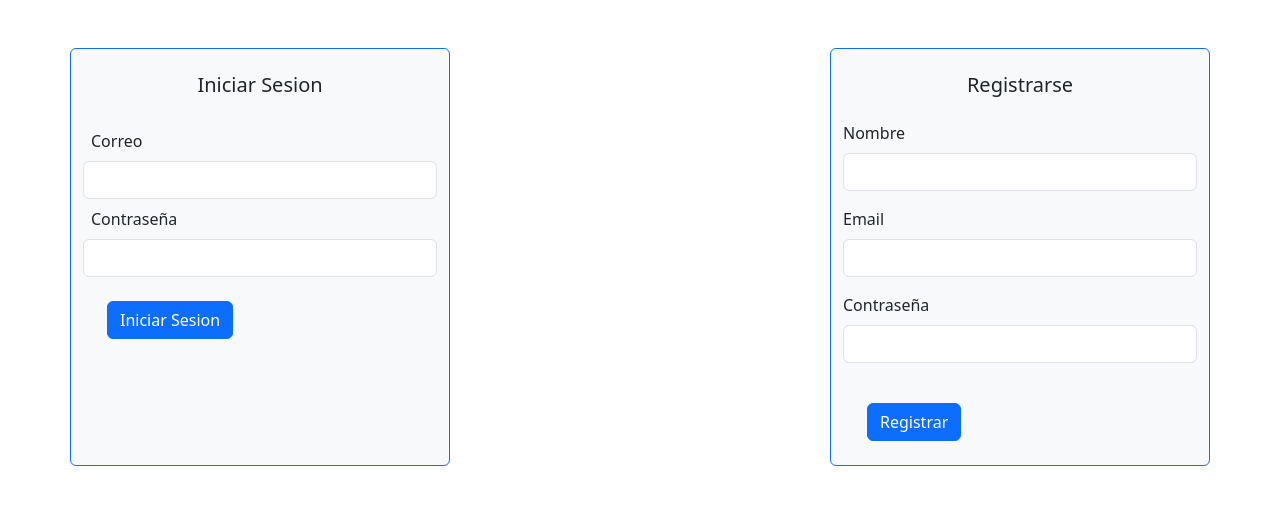
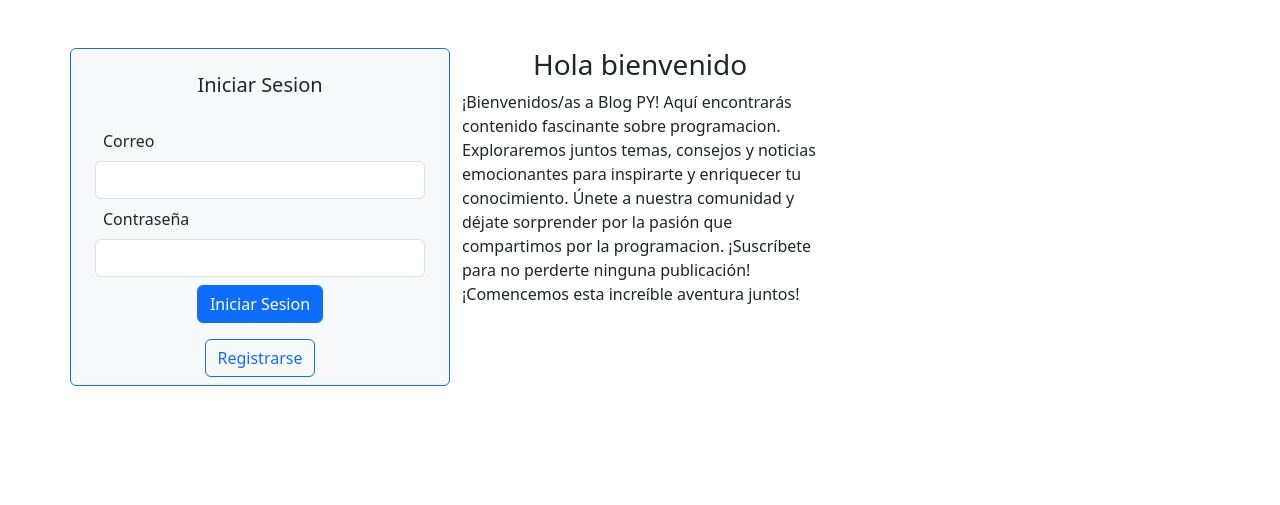
Before and after one commit to simonlombardiITEC/flask_blog, a Flask app: page / in a window 1280 px wide. Shown: the part 80-585 px from the top of the page. Run offline with Flask 3, Linux system fonts and the light colour scheme.

Commit message:
modificar el inicio de sesion

```diff
--- a/app.py
+++ b/app.py
@@ -106,6 +106,10 @@ def iniciar_sesion():
         except:
             return redirect(url_for('index'))
 
+@app.route('/registro', methods=['POST'])
+def registro():
+    return render_template('registrarse.html')
+
 @app.route('/registrarse', methods=['POST'])
 def registrarse():
     if request.method == 'POST':
--- a/templates/index.html
+++ b/templates/index.html
@@ -7,36 +7,44 @@
     <div class="row">
         <div class="col-4 mt-5 bg-light border border-primary rounded">
             <h5 class="text-center m-4">Iniciar Sesion</h5>
-            <form action="/inicio_sesion" method="post">
+            <div class="container">
+                <div class="row">
+                    <form class="" action="/inicio_sesion" method="post">
                         <label class="m-2" for="email">Correo</label>
                         <input type="text" class="form-control" name="email">
                         <label class="m-2" for="clave">Contraseña</label>
                         <input type="password" class="form-control" name="clave">
-                <button class="btn btn-primary m-4" type="submit">Iniciar Sesion</button>
+                        <div class="d-flex justify-content-center">
+                            <button class="btn btn-primary mx-4 my-2 d-flex justify-content-center"
+                                type="submit">Iniciar
+                                Sesion</button>
+                        </div>
+
                     </form>
                 </div>
-        <div class="col-4"></div>
-        <div class="col-4 mt-5 bg-light border border-primary rounded">
-            <h5 class="text-center m-4">Registrarse</h5>
-            <form action="/registrarse" method="post">
-                <div class="mb-3">
-                  <label for="nombre" class="form-label">Nombre</label>
-                  <input type="text"
-                    class="form-control" name="nombre" id="nombre">
-                </div>
-                <div class="mb-3">
-                  <label for="email" class="form-label">Email</label>
-                  <input type="email" class="form-control" name="email" id="email">
-                </div>
-                <div class="mb-3">
-                  <label for="clave" class="form-label">Contraseña</label>
-                  <input type="password" class="form-control" name="clave" id="clave">
-                </div>
-                <button class="btn btn-primary m-4" type="submit">Registrar</button>
+                <div class="row">
+                    <div class="d-flex justify-content-center">
+                        <form action="/registro" method="post">
+                            <button class="btn btn-outline-primary mx-4 my-2 d-flex justify-content-center"
+                                type="submit">Registrarse</button>
                         </form>
-        </div>
                     </div>
 
                 </div>
 
+            </div>
+        </div>
+
+        <div class="col-4">
+            <h3 class="text-center mt-5">Hola bienvenido</h3>
+            <p>¡Bienvenidos/as a Blog <span class="fs-bold">PY</span>! Aquí encontrarás contenido fascinante sobre
+                programacion. Exploraremos juntos temas, consejos y noticias emocionantes para inspirarte y enriquecer
+                tu
+                conocimiento. Únete a nuestra comunidad y déjate sorprender por la pasión que compartimos por la
+                programacion.
+                ¡Suscríbete para no perderte ninguna publicación! ¡Comencemos esta increíble aventura juntos! </p>
+        </div>
+    </div>
+</div>
+
 {% endblock %}
```
Also changed, not shown: templates/registrarse.html (added, +24 -0 lines). Lines whose indentation alone changed are shown as unchanged.
